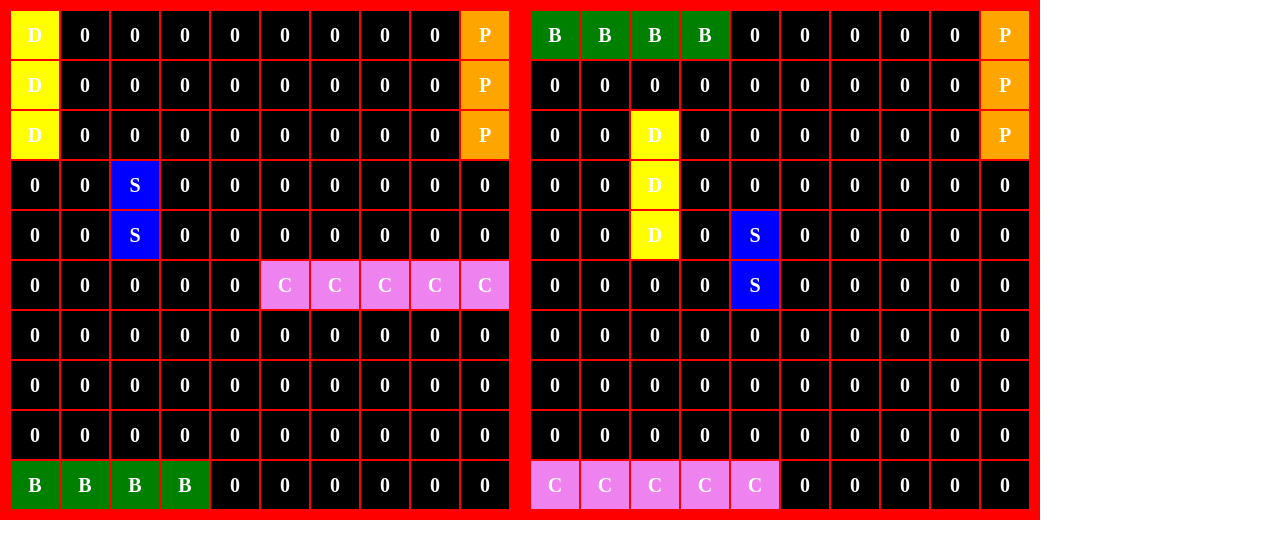
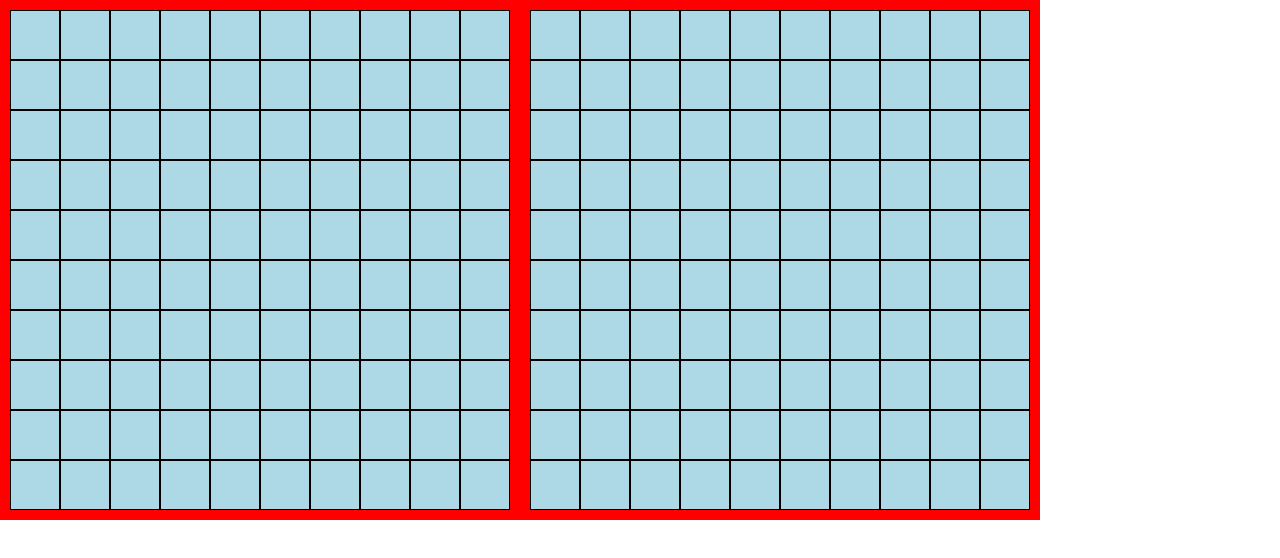
Before and after one commit to variable-vansh/BattleShip, a website with bundled scripts: page index.html in a window 1280 px wide. Built offline with nearby package versions, Linux system fonts and the light colour scheme.

Commit message:
cover div made

```diff
--- a/modules/gameBoard.js
+++ b/modules/gameBoard.js
@@ -115,7 +115,7 @@ class Gameboard {
 
 
                 block.appendChild(cellBoard)
-                block.appendChild(cellCover)
+                cellBoard.appendChild(cellCover)
             }
         }
     }
--- a/style.css
+++ b/style.css
@@ -55,40 +55,38 @@
     opacity: 100%;
 } */
 
+/* Existing styles remain the same */
+
 .cellBoard {
     height: 50px;
     width: 50px;
-
     color: white;
     background-color: black;
-    border: solid 1px red;
-
+    border: solid 1px black;
     box-sizing: border-box;
-
     display: flex;
     justify-content: center;
     align-items: center;
-
     font-size: 20px;
     font-weight: bolder;
-
-    opacity: 100%;
+    position: relative;
+    /* Add this */
 }
 
-.celllCover {
+.cellCover {
     position: absolute;
-    top: 10px;
-    /* adjust to border width */
-    left: 10px;
-    /* adjust to border width */
-    right: 10px;
-    /* adjust to border width */
-    bottom: 10px;
-    /* adjust to border width */
-    background-color: #fff;
-    /* or any other color */
+    top: 0;
+    left: 0;
+    right: 0;
+    bottom: 0;
+    background-color: lightblue;
+    /* Semi-transparent gray */
     opacity: 1;
-    /* initial opacity */
+    /* Start visible */
     transition: opacity 0.5s;
-    /* smooth transition */
 }
+
+/* Add this to hide the cover when cell is revealed */
+.cellCover.revealed {
+    opacity: 0;
+}
```
